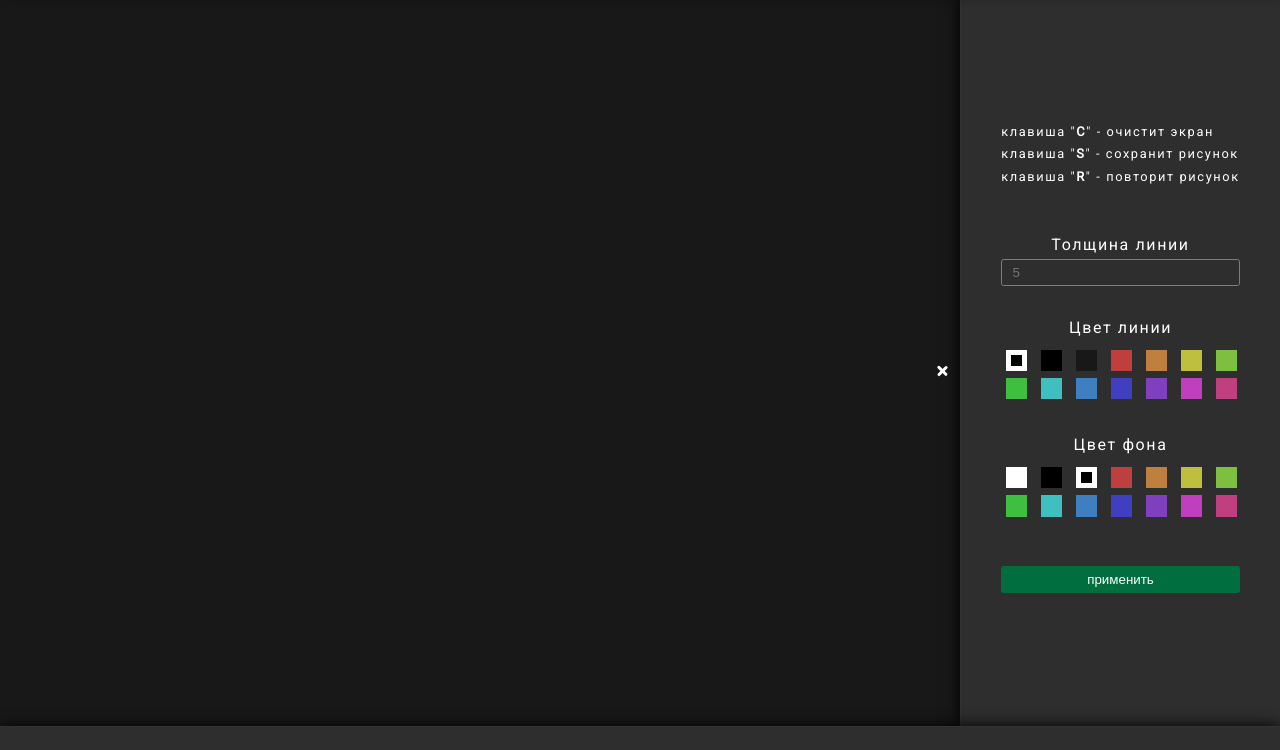
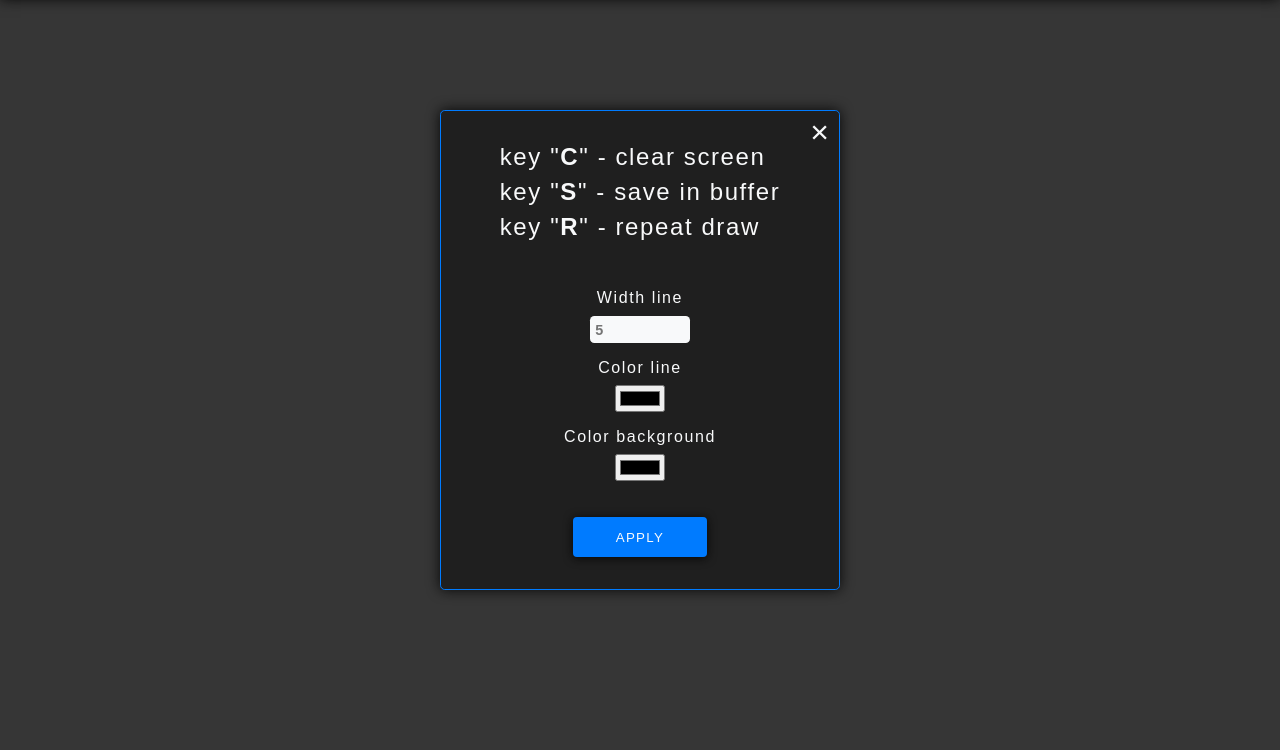
Before and after one commit to NotEternal/Drawing, a plain HTML site: page index.html in a window 1280 px wide. Shown: the part 50-800 px from the top of the page. Drawn offline with Linux system fonts and the light colour scheme.

Commit message:
Add files via upload

```diff
--- /dev/null
+++ b/css/main.css
@@ -0,0 +1,204 @@
+html {
+    --gray-dark: #1f1f1f;
+    --gray: #363636;
+    --light: #f8f9fa;
+    --black: rgb(7, 7, 7);
+    --blue: #007bff;
+    --light-blue: #409cff;
+    --red: rgb(214, 80, 80);
+
+    --background: var(--gray);
+    --text: var(--light);
+    --key: var(--blue);
+}
+
+body {
+    box-sizing: border-box;
+    margin: 0;
+    padding: 0;
+    background: var(--background);
+    color: var(--text);
+    font-family: sans-serif;
+    letter-spacing: .1em;
+    overflow: hidden;
+}
+
+*,
+*::before,
+*::after {
+    box-sizing: inherit;
+    outline: none;
+}
+
+ul {
+    margin: 0;
+    padding: 0;
+    list-style: none;
+}
+
+.header {
+    position: absolute;
+    z-index: 1;
+    left: 0;
+    top: 0;
+    display: flex;
+    align-items: center;
+    justify-content: center;
+    width: 100%;
+    border-bottom: .1em solid var(--key);
+    box-shadow: 0 0 .8em var(--black);
+    background: var(--gray-dark);
+}
+
+.header__title {
+    font-size: 1.2em;
+}
+
+.main {
+    perspective: 40em;
+}
+
+.main__settings {
+    position: absolute;
+    top: 50%;
+    right: 50%;
+    transform: translate(50%, -50%);
+    width: 25em;
+    height: 30em;
+    display: flex;
+    flex-direction: column;
+    align-items: center;
+    justify-content: center;
+    border-radius: .3em;
+    border: .1em solid var(--key);
+    box-shadow: 0 0 .8em var(--black);
+    background: var(--gray-dark);
+    transition: .7s;
+}
+
+.main__settings.hide {
+    top: -31vh;
+    transform: translate(50%, -50%) scale(.7) rotateX(-80deg);
+}
+
+.settings__toggle {
+    cursor: pointer;
+    position: relative;
+    width: 1.5em;
+    height: 1.5em;
+    margin-left: 1em;
+    background: transparent;
+    border: none;
+}
+
+.settings__toggle::before,
+.settings__toggle::after {
+    content: "";
+    position: absolute;
+    top: 50%;
+    left: 50%;
+    transform: translate(-50%, -50%);
+    width: .2em;
+    height: 1.4em;
+    background: var(--text);
+    border-radius: .3em;
+    transition: .3s;
+}
+
+.settings__toggle::after {
+    transform: translate(-50%, -50%) rotateZ(90deg);
+}
+
+.settings__toggle:hover::before,
+.settings__toggle:hover::after {
+    background: var(--key);
+}
+
+.settings__btn-close {
+    cursor: pointer;
+    position: absolute;
+    right: 1em;
+    top: 1.5em;
+    border: none;
+    background-color: transparent;
+}
+
+.settings__btn-close::after {
+    content: "×";
+    position: absolute;
+    top: 50%;
+    left: 50%;
+    transform: translate(-50%, -50%);
+    font-size: 2.4em;
+    color: var(--text);
+    transition: .3s;
+}
+
+.settings__btn-close:hover::after {
+    color: var(--red);
+}
+
+.settings__combinations-key {
+    margin-bottom: 2em;
+    font-size: 1.5em;
+}
+
+.settings__key-item:not(:first-child) {
+    margin-top: .3em;
+}
+
+.settings__label {
+    margin-bottom: 1em;
+    display: flex;
+    flex-direction: column;
+    justify-content: center;
+    font-size: 1em;
+    text-align: center;
+}
+
+.settings__label input {
+    cursor: pointer;
+    margin: .6em auto 0;
+}
+
+.input-line-width {
+    width: 7em;
+    padding: .4em;
+    border-radius: .3em;
+    border: none;
+    font-size: .9em;
+    font-weight: 700;
+    letter-spacing: .1em;
+    background-color: var(--light);
+}
+
+.input-line-width:focus {
+    box-shadow: 0 0 0 .1em var(--key);
+}
+
+.settings__btn-apply {
+    cursor: pointer;
+    width: 10em;
+    height: 3em;
+    margin-top: 1.5em;
+    border: none;
+    border-radius: .3em;
+    letter-spacing: .1em;
+    box-shadow: 0 .1em .7em var(--black);
+    background-color: var(--key);
+    color: inherit;
+    transition: .2s;
+}
+
+.settings__btn-apply:hover {
+    background-color: var(--light-blue);
+}
+
+.settings__btn-apply:active {
+    box-shadow: 0 .1em .2em var(--black);
+    transition: .01s;
+}
+
+#canvas {
+    display: block;
+}
--- a/index.html
+++ b/index.html
@@ -1,71 +1,44 @@
 <!DOCTYPE html>
-<html lang="ru">
+<html lang="en">
 
 <head>
     <meta charset="UTF-8">
-    <title>Draw Doodle</title>
+    <title>Drawing App</title>
+    <meta name="description" content="App for drawings">
     <meta name="viewport" content="width=device-width, initial-scale=1.0">
-    <link href="https://fonts.googleapis.com/css2?family=Roboto&display=swap" rel="stylesheet">
-    <link rel="stylesheet" href="style/main.css">
+    <link rel="stylesheet" href="css/main.css">
 </head>
 
 <body>
     <header class="header">
-        <h1 class="header__title">Draw Doodle - просто проведи</h1>
+        <h1 class="header__title">Drawing App</h1>
+        <button class="settings__toggle"></button>
     </header>
     <main class="main">
-        <aside class="main__sidebar">
-            <button class="sidebar-toggle active"></button>
-            <ul class="sidebar-list-combinations">
-                <li class="sidebar-list__item">клавиша "<b>C</b>" - очистит экран</li>
-                <li class="sidebar-list__item">клавиша "<b>S</b>" - сохранит рисунок</li>
-                <li class="sidebar-list__item">клавиша "<b>R</b>" - повторит рисунок</li>
+        <aside class="main__settings">
+            <button class="settings__btn-close"></button>
+            <ul class="settings__combinations-key">
+                <li class="settings__key-item">key "<b>C</b>" - clear screen</li>
+                <li class="settings__key-item">key "<b>S</b>" - save in buffer</li>
+                <li class="settings__key-item">key "<b>R</b>" - repeat draw</li>
             </ul>
-            <label class="sidebar-label">Толщина линии
+            <label class="settings__label">Width line
                 <input type="number" class="input-line-width" placeholder="5">
             </label>
-            <label class="sidebar-label">Цвет линии
-                <div class="line-color-palette">
-                    <input type="radio" name="line-color" class="color-palette__radio" value="#fff" checked>
-                    <input type="radio" name="line-color" class="color-palette__radio" value="#000">
-                    <input type="radio" name="line-color" class="color-palette__radio" value="#181818">
-                    <input type="radio" name="line-color" class="color-palette__radio" value="#BF3F3F">
-                    <input type="radio" name="line-color" class="color-palette__radio" value="#BF7F3F">
-                    <input type="radio" name="line-color" class="color-palette__radio" value="#BFBF3F">
-                    <input type="radio" name="line-color" class="color-palette__radio" value="#7FBF3F">
-                    <input type="radio" name="line-color" class="color-palette__radio" value="#3FBF3F">
-                    <input type="radio" name="line-color" class="color-palette__radio" value="#3FBFBF">
-                    <input type="radio" name="line-color" class="color-palette__radio" value="#3F7FBF">
-                    <input type="radio" name="line-color" class="color-palette__radio" value="#3F3FBF">
-                    <input type="radio" name="line-color" class="color-palette__radio" value="#7F3FBF">
-                    <input type="radio" name="line-color" class="color-palette__radio" value="#BF3FBF">
-                    <input type="radio" name="line-color" class="color-palette__radio" value="#BF3F7F">
-                </div>
+            <label class="settings__label">Color line
+                <input type="color" name="line-color" class="input-line-color">
             </label>
-            <label class="sidebar-label">Цвет фона
-                <div class="background-color-palette">
-                    <input type="radio" name="background-color" class="color-palette__radio" value="#fff">
-                    <input type="radio" name="background-color" class="color-palette__radio" value="#000">
-                    <input type="radio" name="background-color" class="color-palette__radio" value="#181818" checked>
-                    <input type="radio" name="background-color" class="color-palette__radio" value="#BF3F3F">
-                    <input type="radio" name="background-color" class="color-palette__radio" value="#BF7F3F">
-                    <input type="radio" name="background-color" class="color-palette__radio" value="#BFBF3F">
-                    <input type="radio" name="background-color" class="color-palette__radio" value="#7FBF3F">
-                    <input type="radio" name="background-color" class="color-palette__radio" value="#3FBF3F">
-                    <input type="radio" name="background-color" class="color-palette__radio" value="#3FBFBF">
-                    <input type="radio" name="background-color" class="color-palette__radio" value="#3F7FBF">
-                    <input type="radio" name="background-color" class="color-palette__radio" value="#3F3FBF">
-                    <input type="radio" name="background-color" class="color-palette__radio" value="#7F3FBF">
-                    <input type="radio" name="background-color" class="color-palette__radio" value="#BF3FBF">
-                    <input type="radio" name="background-color" class="color-palette__radio" value="#BF3F7F">
-                </div>
+            <label class="settings__label">Color background
+                <input type="color" name="bg-color" class="color-bg-color">
             </label>
-            <button class="button-apply">применить</button>
+            <button class="settings__btn-apply">APPLY</button>
         </aside>
-        <canvas id="canvas">Your browser does not support canvas. Refresh your browser or install another
-            browser.</canvas>
+        <canvas id="canvas">Your browser not supported technology <code>canvas</code>. Update your browser or install
+            new browser.</canvas>
     </main>
-    <footer class="footer"></footer>
+    <footer class="footer" hidden>
+        <div class="copyright">© 2020</div>
+    </footer>
     <script src="js/main.js"></script>
 </body>
 
--- a/js/main.js
+++ b/js/main.js
@@ -1,29 +1,27 @@
 'use strict';
 
-const sidebarToogle = document.querySelector('.sidebar-toggle');
-const sidebar = document.querySelector('.main__sidebar');
+const settingsToggle = document.querySelector('.settings__toggle');
+const settingsBtnClose = document.querySelector('.settings__btn-close');
+const settings = document.querySelector('.main__settings');
 
-sidebarToogle.onclick = () => {
-  if (sidebarToogle.classList.contains('active')) {
-    sidebarToogle.classList.remove('active');
-    sidebar.classList.add('hide');
-  } else {
-    sidebarToogle.classList.add('active');
-    sidebar.classList.remove('hide');
+settingsToggle.onclick = () => settings.classList.remove('hide');
+settingsBtnClose.onclick = () => settings.classList.add('hide');
+
+document.addEventListener('keydown', (event) => {
+  if (event.code === 'Escape') {
+    settings.classList.add('hide');
   }
-};
+});
 
-
-
-const buttonApply = document.querySelector('.button-apply');
+const btnApply = document.querySelector('.settings__btn-apply');
 let lineWidth = 5;
 let lineColor = '#fff';
 let bodyStyle = document.querySelector('body').style;
 
-buttonApply.onclick = () => {
+btnApply.onclick = () => {
   lineWidth = document.querySelector('.input-line-width').value;
-  lineColor = document.querySelector('input[name="line-color"]:checked').value;
-  bodyStyle.backgroundColor = document.querySelector('input[name="background-color"]:checked').value;
+  lineColor = document.querySelector('input[name="line-color"]').value;
+  bodyStyle.backgroundColor = document.querySelector('input[name="bg-color"]').value;
 };
 
 
@@ -34,8 +32,7 @@ const ctx = canvas.getContext('2d');
 canvas.width = window.innerWidth;
 canvas.height = window.innerHeight;
 
-
-let mouseDown;
+let mouseDown = false;
 let mouseCoordinateList = [];
 
 canvas.addEventListener('mousedown', () => mouseDown = true);
@@ -45,32 +42,31 @@ canvas.addEventListener('mouseup', () => {
   mouseCoordinateList.push('mouseup');
 });
 
-canvas.addEventListener('mousemove', (evt) => {
+canvas.addEventListener('mousemove', (event) => {
   if (mouseDown) {
     mouseCoordinateList.push({
-      clientX : evt.clientX,
-      clientY : evt.clientY
+      clientX: event.clientX,
+      clientY: event.clientY
     });
 
     ctx.lineWidth = lineWidth;
     ctx.strokeStyle = lineColor;
     ctx.fillStyle = lineColor;
 
-    drawsMousePath(evt);
+    drawsMousePath(event);
   }
 });
 
-
-document.addEventListener('keydown', (evt) => {
+document.addEventListener('keydown', (event) => {
   const KEY_C = 67;
   const KEY_S = 83;
   const KEY_R = 82;
 
-  if (evt.keyCode === KEY_C) {
+  if (event.keyCode === KEY_C) {
     cleansCanvas();
-  } else if (evt.keyCode === KEY_S) {
+  } else if (event.keyCode === KEY_S) {
     savesDrawing();
-  } else if (evt.keyCode === KEY_R) {
+  } else if (event.keyCode === KEY_R) {
     repeatsDrawing();
   }
 });
@@ -100,17 +96,17 @@ function repeatsDrawing() {
 }
 
 
-function drawsMousePath(evt) {
+function drawsMousePath(event) {
   // draws a line
-  ctx.lineTo(evt.clientX, evt.clientY);
+  ctx.lineTo(event.clientX, event.clientY);
   ctx.stroke();
 
   // draws a circle
   ctx.beginPath();
-  ctx.arc(evt.clientX, evt.clientY, lineWidth / 2, 0, Math.PI * 2);
+  ctx.arc(event.clientX, event.clientY, lineWidth / 2, 0, Math.PI * 2);
   ctx.fill();
 
   // updates path
   ctx.beginPath();
-  ctx.moveTo(evt.clientX, evt.clientY);
+  ctx.moveTo(event.clientX, event.clientY);
 }
```
